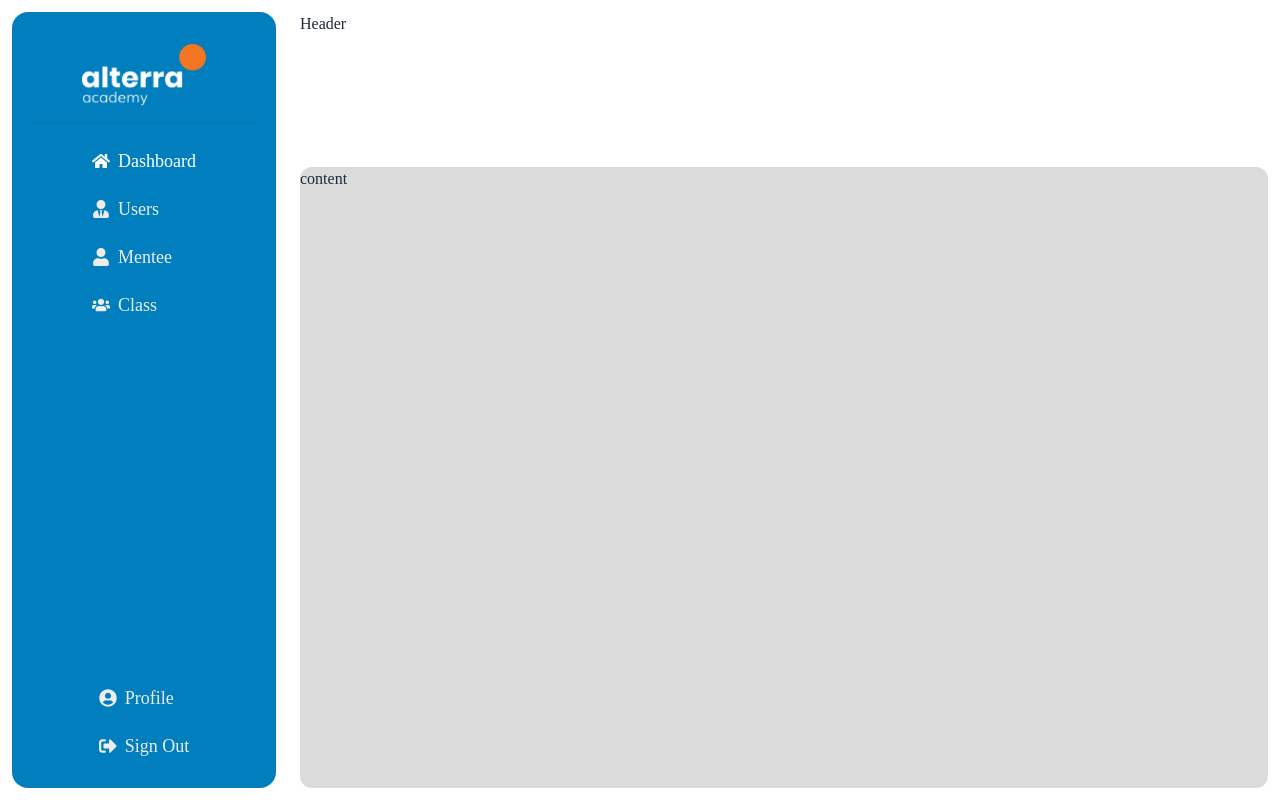
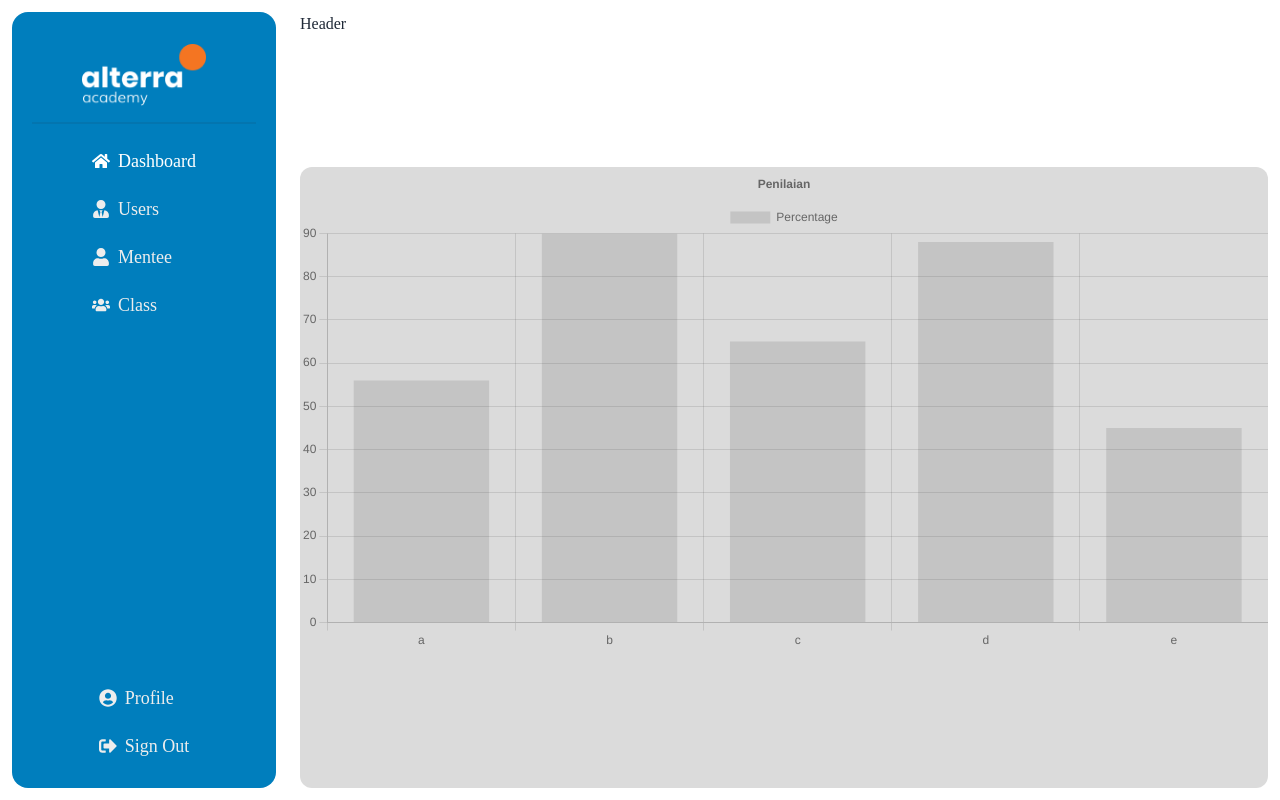
Before and after one commit to Alta-Immersive-Group3/immersive-dashboard-web, a React (Vite) app: page / in a window 1280 px wide. Built offline with nearby package versions, Linux system fonts and the light colour scheme.

Commit message:
Add Chart

```diff
--- a/package.json
+++ b/package.json
@@ -13,9 +13,11 @@
     "@types/node": "^20.2.5",
     "animate.css": "^4.1.1",
     "axios": "^1.4.0",
+    "chart.js": "^4.3.0",
     "daisyui": "^3.0.3",
     "formik": "^2.4.1",
     "react": "^18.2.0",
+    "react-chartjs-2": "^5.2.0",
     "react-cookie": "^4.1.1",
     "react-dom": "^18.2.0",
     "react-icons": "^4.9.0",
--- /dev/null
+++ b/src/components/chart.tsx
@@ -0,0 +1,36 @@
+import React from "react";
+import { Bar } from "react-chartjs-2";
+
+interface ChartProps {
+  data: number[];
+  labels: string[];
+}
+
+const ChartComponent: React.FC<ChartProps> = ({ data, labels }) => {
+  const chartData = {
+    labels: labels,
+    datasets: [
+      {
+        label: "Data Chart",
+        data: data,
+        backgroundColor: "rgba(75,192,192,1)",
+      },
+    ],
+  };
+
+  const chartOptions = {
+    scales: {
+      y: {
+        beginAtZero: true,
+      },
+    },
+  };
+
+  return (
+    <div>
+      <Bar data={chartData} options={chartOptions} />
+    </div>
+  );
+};
+
+export default ChartComponent;
--- a/src/pages/index.tsx
+++ b/src/pages/index.tsx
@@ -1,23 +1,68 @@
-import React from 'react';
-import { Layout, Section } from '../components/Layout';
+import { Layout, Section } from "../components/Layout";
+import {
+  Chart as ChartJS,
+  CategoryScale,
+  LinearScale,
+  BarElement,
+  Title,
+  Tooltip,
+  Legend,
+} from "chart.js";
+import { Bar } from "react-chartjs-2";
+import React, { useState, useEffect } from "react";
 
-const Homepage = () => {
+ChartJS.register(
+  CategoryScale,
+  LinearScale,
+  BarElement,
+  Title,
+  Tooltip,
+  Legend
+);
+
+const App: React.FC = () => {
+  const [chartData, setChartData] = useState<any>({
+    datasets: [],
+  });
+
+  const [chartOptions, setChartOptions] = useState<any>({});
+
+  useEffect(() => {
+    setChartData({
+      labels: ["a", "b", "c", "d", "e"],
+      datasets: [
+        {
+          label: "Percentage",
+          data: [56, 90, 65, 88, 45],
+        },
+      ],
+    });
+    setChartOptions({
+      responsive: true,
+      plugins: {
+        legend: {
+          position: "top",
+        },
+        title: {
+          display: true,
+          text: "Penilaian",
+        },
+      },
+    });
+  }, []);
+
   return (
     <Layout>
-      <Section
-        id="section-dashboard"
-        addClass="flex flex-col items-center p-3"
-      >
-        <div
-          id="header"
-          className="w-full h-[20%]"
-        >
+      <Section id="section-dashboard" addClass="flex flex-col items-center p-3">
+        <div id="header" className="w-full h-[20%]">
           Header
         </div>
-        <div className="w-full h-[80%] bg-base-300 rounded-xl">content</div>
+        <div className="w-full h-[80%] bg-base-300 rounded-xl">
+          <Bar options={chartOptions} data={chartData} />
+        </div>
       </Section>
     </Layout>
   );
 };
 
-export default Homepage;
+export default App;
```
Also changed, not shown: 1 other file (tests, documents, lock files or other folders).
